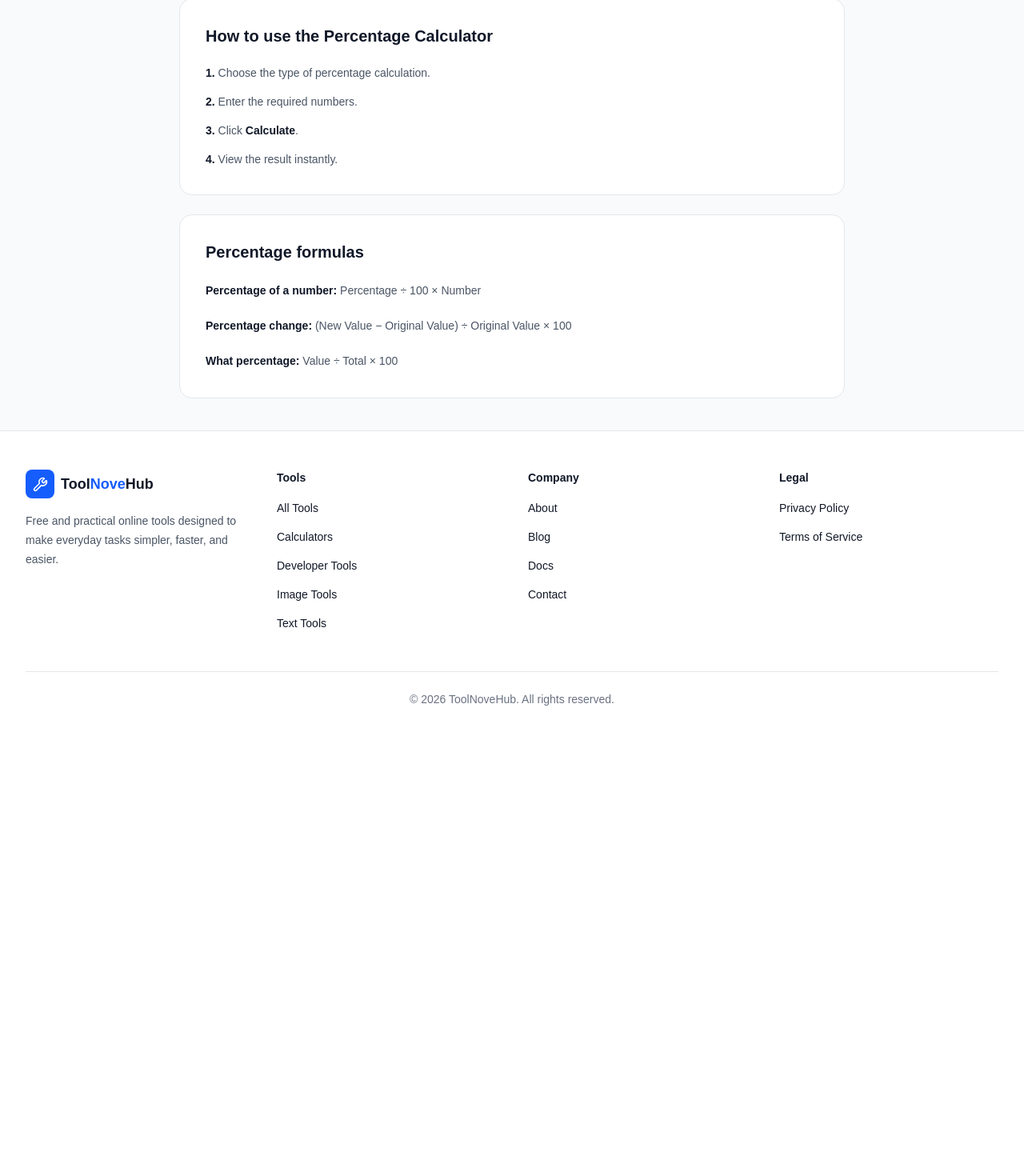
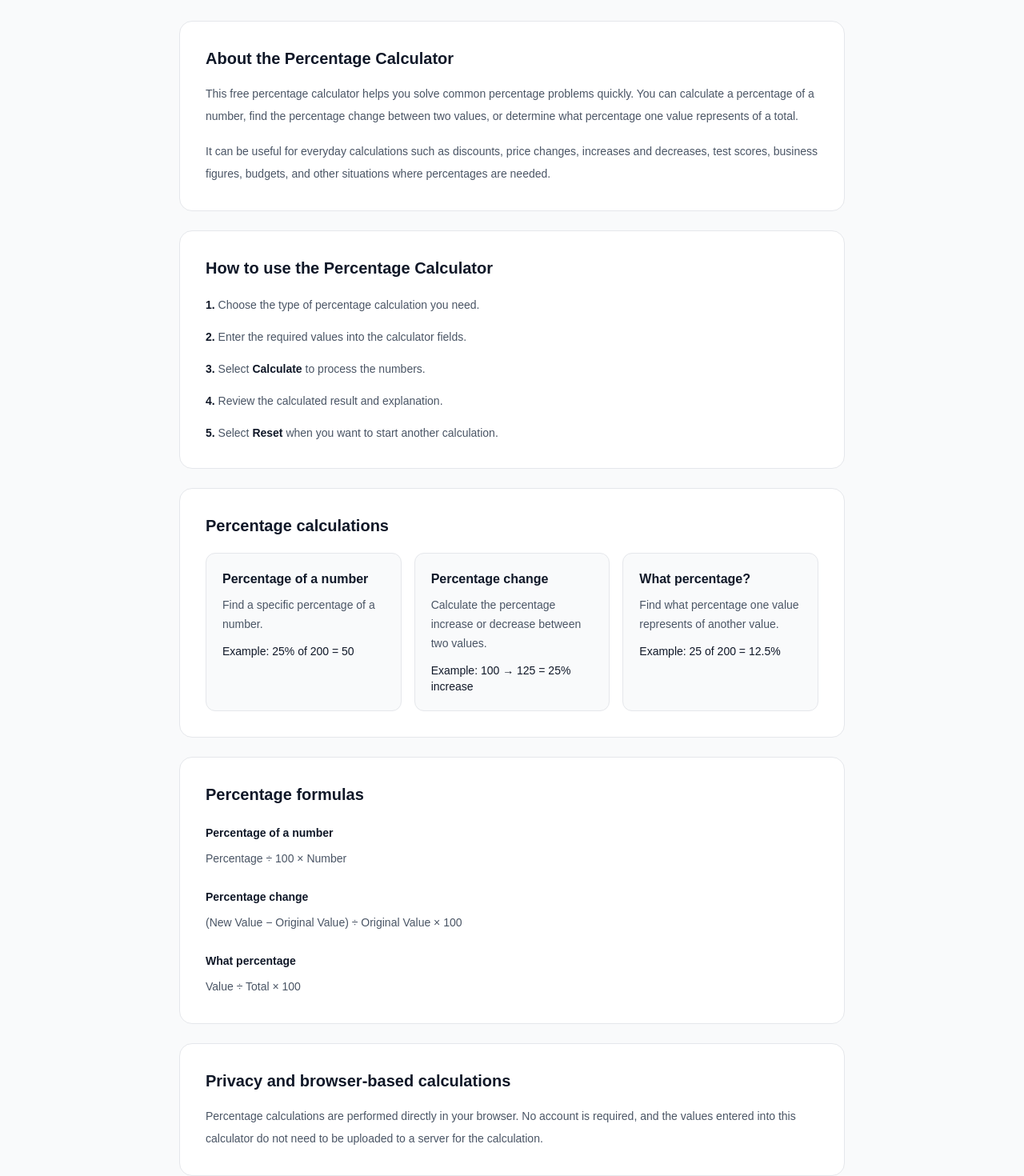
Before and after one commit to sprajeshofficial-wq/ToolNoveHub, a Next.js app: page /tools/percentage-calculator in a window 1280 px wide. Shown: the part 804-2274 px from the top of the page at 80% size. Before the commit the page ends 1736 px from the top, so only its background shows below. Built offline with nearby package versions, Linux system fonts and the light colour scheme.

Commit message:
Improve percentage calculator

```diff
--- a/app/tools/percentage-calculator/page.tsx
+++ b/app/tools/percentage-calculator/page.tsx
@@ -33,34 +33,48 @@ export default function PercentageCalculatorPage() {
         !Number.isFinite(percent) ||
         !Number.isFinite(amount)
       ) {
-        setError("Please enter valid numbers.");
+        setError("Please enter valid numbers in both fields.");
         return;
       }
 
-      setResult((percent / 100) * amount);
+      const calculatedResult = (percent / 100) * amount;
+
+      if (!Number.isFinite(calculatedResult)) {
+        setError("The calculation result is too large to display.");
+        return;
+      }
+
+      setResult(calculatedResult);
       return;
     }
 
     if (type === "change") {
-      const oldNumber = Number(oldValue);
-      const newNumber = Number(newValue);
+      const original = Number(oldValue);
+      const current = Number(newValue);
 
       if (
         oldValue.trim() === "" ||
         newValue.trim() === "" ||
-        !Number.isFinite(oldNumber) ||
-        !Number.isFinite(newNumber)
+        !Number.isFinite(original) ||
+        !Number.isFinite(current)
       ) {
-        setError("Please enter valid numbers.");
+        setError("Please enter valid numbers in both fields.");
         return;
       }
 
-      if (oldNumber === 0) {
+      if (original === 0) {
         setError("The original value cannot be zero.");
         return;
       }
 
-      setResult(((newNumber - oldNumber) / oldNumber) * 100);
+      const calculatedResult = ((current - original) / original) * 100;
+
+      if (!Number.isFinite(calculatedResult)) {
+        setError("The calculation result is too large to display.");
+        return;
+      }
+
+      setResult(calculatedResult);
       return;
     }
 
@@ -73,7 +87,7 @@ export default function PercentageCalculatorPage() {
       !Number.isFinite(part) ||
       !Number.isFinite(whole)
     ) {
-      setError("Please enter valid numbers.");
+      setError("Please enter valid numbers in both fields.");
       return;
     }
 
@@ -82,7 +96,14 @@ export default function PercentageCalculatorPage() {
       return;
     }
 
-    setResult((part / whole) * 100);
+    const calculatedResult = (part / whole) * 100;
+
+    if (!Number.isFinite(calculatedResult)) {
+      setError("The calculation result is too large to display.");
+      return;
+    }
+
+    setResult(calculatedResult);
   };
 
   const reset = () => {
@@ -96,6 +117,12 @@ export default function PercentageCalculatorPage() {
     setError("");
   };
 
+  const changeType = (newType: CalculationType) => {
+    setType(newType);
+    setResult(null);
+    setError("");
+  };
+
   const formatNumber = (num: number) => {
     return new Intl.NumberFormat("en-US", {
       maximumFractionDigits: 10,
@@ -104,6 +131,7 @@ export default function PercentageCalculatorPage() {
 
   return (
     <div className="min-h-screen bg-gray-50">
+      {/* Header */}
       <section className="border-b border-gray-200 bg-white">
         <div className="mx-auto max-w-5xl px-4 py-12 sm:px-6 lg:px-8">
           <div className="text-center">
@@ -117,14 +145,23 @@ export default function PercentageCalculatorPage() {
 
             <p className="mx-auto mt-4 max-w-2xl text-base leading-7 text-gray-600">
               Calculate percentages, percentage changes, and what percentage
-              one number is of another.
+              one number is of another with this free online calculator.
             </p>
           </div>
         </div>
       </section>
 
       <main className="mx-auto max-w-4xl px-4 py-10 sm:px-6 lg:px-8">
-        <section className="rounded-2xl border border-gray-200 bg-white p-6 shadow-sm sm:p-8">
+        {/* Calculator */}
+        <section
+          className="rounded-2xl border border-gray-200 bg-white p-5 shadow-sm sm:p-8"
+          aria-labelledby="calculator-heading"
+        >
+          <h2 id="calculator-heading" className="sr-only">
+            Percentage calculator
+          </h2>
+
+          {/* Calculation type */}
           <div
             className="grid gap-2 rounded-xl bg-gray-100 p-1 sm:grid-cols-3"
             role="tablist"
@@ -134,15 +171,11 @@ export default function PercentageCalculatorPage() {
               type="button"
               role="tab"
               aria-selected={type === "percentage"}
-              onClick={() => {
-                setType("percentage");
-                setResult(null);
-                setError("");
-              }}
-              className={`rounded-lg px-4 py-3 text-sm font-semibold transition ${
+              onClick={() => changeType("percentage")}
+              className={`rounded-lg px-3 py-3 text-sm font-semibold transition focus:outline-none focus-visible:ring-2 focus-visible:ring-blue-500 focus-visible:ring-offset-2 ${
                 type === "percentage"
                   ? "bg-white text-blue-600 shadow-sm"
-                  : "text-gray-600 hover:text-gray-900"
+                  : "text-gray-600 hover:bg-white/70 hover:text-gray-900"
               }`}
             >
               Percentage of a Number
@@ -152,15 +185,11 @@ export default function PercentageCalculatorPage() {
               type="button"
               role="tab"
               aria-selected={type === "change"}
-              onClick={() => {
-                setType("change");
-                setResult(null);
-                setError("");
-              }}
-              className={`rounded-lg px-4 py-3 text-sm font-semibold transition ${
+              onClick={() => changeType("change")}
+              className={`rounded-lg px-3 py-3 text-sm font-semibold transition focus:outline-none focus-visible:ring-2 focus-visible:ring-blue-500 focus-visible:ring-offset-2 ${
                 type === "change"
                   ? "bg-white text-blue-600 shadow-sm"
-                  : "text-gray-600 hover:text-gray-900"
+                  : "text-gray-600 hover:bg-white/70 hover:text-gray-900"
               }`}
             >
               Percentage Change
@@ -170,15 +199,11 @@ export default function PercentageCalculatorPage() {
               type="button"
               role="tab"
               aria-selected={type === "value"}
-              onClick={() => {
-                setType("value");
-                setResult(null);
-                setError("");
-              }}
-              className={`rounded-lg px-4 py-3 text-sm font-semibold transition ${
+              onClick={() => changeType("value")}
+              className={`rounded-lg px-3 py-3 text-sm font-semibold transition focus:outline-none focus-visible:ring-2 focus-visible:ring-blue-500 focus-visible:ring-offset-2 ${
                 type === "value"
                   ? "bg-white text-blue-600 shadow-sm"
-                  : "text-gray-600 hover:text-gray-900"
+                  : "text-gray-600 hover:bg-white/70 hover:text-gray-900"
               }`}
             >
               What Percentage?
@@ -186,6 +211,7 @@ export default function PercentageCalculatorPage() {
           </div>
 
           <div className="mx-auto mt-8 max-w-xl">
+            {/* Percentage of a number */}
             {type === "percentage" && (
               <div className="space-y-5">
                 <div>
@@ -201,13 +227,20 @@ export default function PercentageCalculatorPage() {
                       id="percentage"
                       type="number"
                       inputMode="decimal"
+                      step="any"
                       value={percentage}
-                      onChange={(event) => setPercentage(event.target.value)}
+                      onChange={(event) =>
+                        setPercentage(event.target.value)
+                      }
                       placeholder="25"
+                      aria-describedby="percentage-example"
                       className="w-full rounded-xl border border-gray-300 px-4 py-3 pr-12 text-sm outline-none transition focus:border-blue-500 focus:ring-2 focus:ring-blue-100"
                     />
 
-                    <span className="absolute right-4 top-1/2 -translate-y-1/2 text-sm text-gray-500">
+                    <span
+                      className="pointer-events-none absolute right-4 top-1/2 -translate-y-1/2 text-sm text-gray-500"
+                      aria-hidden="true"
+                    >
                       %
                     </span>
                   </div>
@@ -225,19 +258,25 @@ export default function PercentageCalculatorPage() {
                     id="number"
                     type="number"
                     inputMode="decimal"
+                    step="any"
                     value={number}
                     onChange={(event) => setNumber(event.target.value)}
                     placeholder="200"
+                    aria-describedby="percentage-example"
                     className="mt-2 w-full rounded-xl border border-gray-300 px-4 py-3 text-sm outline-none transition focus:border-blue-500 focus:ring-2 focus:ring-blue-100"
                   />
                 </div>
 
-                <p className="text-sm text-gray-500">
-                  Example: What is 25% of 200?
+                <p
+                  id="percentage-example"
+                  className="text-sm text-gray-500"
+                >
+                  Example: What is 25% of 200? The answer is 50.
                 </p>
               </div>
             )}
 
+            {/* Percentage change */}
             {type === "change" && (
               <div className="space-y-5">
                 <div>
@@ -252,9 +291,11 @@ export default function PercentageCalculatorPage() {
                     id="old-value"
                     type="number"
                     inputMode="decimal"
+                    step="any"
                     value={oldValue}
                     onChange={(event) => setOldValue(event.target.value)}
                     placeholder="100"
+                    aria-describedby="change-example"
                     className="mt-2 w-full rounded-xl border border-gray-300 px-4 py-3 text-sm outline-none transition focus:border-blue-500 focus:ring-2 focus:ring-blue-100"
                   />
                 </div>
@@ -271,19 +312,22 @@ export default function PercentageCalculatorPage() {
                     id="new-value"
                     type="number"
                     inputMode="decimal"
+                    step="any"
                     value={newValue}
                     onChange={(event) => setNewValue(event.target.value)}
                     placeholder="125"
+                    aria-describedby="change-example"
                     className="mt-2 w-full rounded-xl border border-gray-300 px-4 py-3 text-sm outline-none transition focus:border-blue-500 focus:ring-2 focus:ring-blue-100"
                   />
                 </div>
 
-                <p className="text-sm text-gray-500">
-                  Example: From 100 to 125 is a 25% increase.
+                <p id="change-example" className="text-sm text-gray-500">
+                  Example: A change from 100 to 125 is a 25% increase.
                 </p>
               </div>
             )}
 
+            {/* What percentage */}
             {type === "value" && (
               <div className="space-y-5">
                 <div>
@@ -298,9 +342,11 @@ export default function PercentageCalculatorPage() {
                     id="part-value"
                     type="number"
                     inputMode="decimal"
+                    step="any"
                     value={value}
                     onChange={(event) => setValue(event.target.value)}
                     placeholder="25"
+                    aria-describedby="value-example"
                     className="mt-2 w-full rounded-xl border border-gray-300 px-4 py-3 text-sm outline-none transition focus:border-blue-500 focus:ring-2 focus:ring-blue-100"
                   />
                 </div>
@@ -317,19 +363,22 @@ export default function PercentageCalculatorPage() {
                     id="total-value"
                     type="number"
                     inputMode="decimal"
+                    step="any"
                     value={total}
                     onChange={(event) => setTotal(event.target.value)}
                     placeholder="200"
+                    aria-describedby="value-example"
                     className="mt-2 w-full rounded-xl border border-gray-300 px-4 py-3 text-sm outline-none transition focus:border-blue-500 focus:ring-2 focus:ring-blue-100"
                   />
                 </div>
 
-                <p className="text-sm text-gray-500">
+                <p id="value-example" className="text-sm text-gray-500">
                   Example: 25 is 12.5% of 200.
                 </p>
               </div>
             )}
 
+            {/* Error */}
             {error && (
               <div
                 className="mt-5 rounded-xl border border-red-200 bg-red-50 px-4 py-3 text-sm text-red-700"
@@ -340,11 +389,12 @@ export default function PercentageCalculatorPage() {
               </div>
             )}
 
+            {/* Buttons */}
             <div className="mt-7 grid grid-cols-2 gap-3">
               <button
                 type="button"
                 onClick={calculate}
-                className="rounded-xl bg-blue-600 px-5 py-3.5 text-sm font-semibold text-white transition hover:bg-blue-700"
+                className="rounded-xl bg-blue-600 px-5 py-3.5 text-sm font-semibold text-white transition hover:bg-blue-700 focus:outline-none focus-visible:ring-2 focus-visible:ring-blue-500 focus-visible:ring-offset-2"
               >
                 Calculate
               </button>
@@ -352,7 +402,7 @@ export default function PercentageCalculatorPage() {
               <button
                 type="button"
                 onClick={reset}
-                className="rounded-xl border border-gray-300 bg-white px-5 py-3.5 text-sm font-semibold text-gray-800 transition hover:bg-gray-50"
+                className="rounded-xl border border-gray-300 bg-white px-5 py-3.5 text-sm font-semibold text-gray-800 transition hover:bg-gray-50 focus:outline-none focus-visible:ring-2 focus-visible:ring-blue-500 focus-visible:ring-offset-2"
               >
                 Reset
               </button>
@@ -360,17 +410,27 @@ export default function PercentageCalculatorPage() {
           </div>
         </section>
 
+        {/* Result */}
         {result !== null && (
-          <section className="mt-8 rounded-2xl border border-blue-100 bg-blue-50 p-6 sm:p-8">
+          <section
+            className="mt-8 rounded-2xl border border-blue-100 bg-blue-50 p-6 sm:p-8"
+            aria-live="polite"
+            aria-labelledby="result-heading"
+          >
             <div className="text-center">
-              <p className="text-sm font-medium text-blue-700">Result</p>
+              <p
+                id="result-heading"
+                className="text-sm font-semibold text-blue-700"
+              >
+                Result
+              </p>
 
-              <div className="mt-3 text-4xl font-bold tracking-tight text-gray-900">
+              <div className="mt-3 break-words text-4xl font-bold tracking-tight text-gray-900 sm:text-5xl">
                 {formatNumber(result)}
                 {type !== "percentage" && "%"}
               </div>
 
-              <p className="mt-3 text-sm text-gray-600">
+              <p className="mt-4 text-sm leading-6 text-gray-600">
                 {type === "percentage" &&
                   `${formatNumber(Number(percentage))}% of ${formatNumber(
                     Number(number),
@@ -392,61 +452,167 @@ export default function PercentageCalculatorPage() {
           </section>
         )}
 
+        {/* About */}
         <section className="mt-8 rounded-2xl border border-gray-200 bg-white p-6 sm:p-8">
+          <h2 className="text-xl font-bold text-gray-900">
+            About the Percentage Calculator
+          </h2>
+
+          <div className="mt-4 space-y-4 text-sm leading-7 text-gray-600">
+            <p>
+              This free percentage calculator helps you solve common percentage
+              problems quickly. You can calculate a percentage of a number,
+              find the percentage change between two values, or determine what
+              percentage one value represents of a total.
+            </p>
+
+            <p>
+              It can be useful for everyday calculations such as discounts,
+              price changes, increases and decreases, test scores, business
+              figures, budgets, and other situations where percentages are
+              needed.
+            </p>
+          </div>
+        </section>
+
+        {/* How to use */}
+        <section className="mt-6 rounded-2xl border border-gray-200 bg-white p-6 sm:p-8">
           <h2 className="text-xl font-bold text-gray-900">
             How to use the Percentage Calculator
           </h2>
 
-          <ol className="mt-5 space-y-3 text-sm leading-6 text-gray-600">
+          <ol className="mt-5 space-y-4 text-sm leading-6 text-gray-600">
             <li>
-              <strong className="text-gray-900">1.</strong> Choose the type of
-              percentage calculation.
+              <strong className="text-gray-900">1.</strong>{" "}
+              Choose the type of percentage calculation you need.
             </li>
 
             <li>
-              <strong className="text-gray-900">2.</strong> Enter the required
-              numbers.
+              <strong className="text-gray-900">2.</strong>{" "}
+              Enter the required values into the calculator fields.
             </li>
 
             <li>
-              <strong className="text-gray-900">3.</strong> Click
-              <strong className="text-gray-900"> Calculate</strong>.
+              <strong className="text-gray-900">3.</strong>{" "}
+              Select <strong className="text-gray-900">Calculate</strong> to
+              process the numbers.
             </li>
 
             <li>
-              <strong className="text-gray-900">4.</strong> View the result
-              instantly.
+              <strong className="text-gray-900">4.</strong>{" "}
+              Review the calculated result and explanation.
+            </li>
+
+            <li>
+              <strong className="text-gray-900">5.</strong>{" "}
+              Select <strong className="text-gray-900">Reset</strong> when you
+              want to start another calculation.
             </li>
           </ol>
         </section>
 
+        {/* Calculation types */}
+        <section className="mt-6 rounded-2xl border border-gray-200 bg-white p-6 sm:p-8">
+          <h2 className="text-xl font-bold text-gray-900">
+            Percentage calculations
+          </h2>
+
+          <div className="mt-5 grid gap-4 sm:grid-cols-3">
+            <article className="rounded-xl border border-gray-200 bg-gray-50 p-5">
+              <h3 className="font-semibold text-gray-900">
+                Percentage of a number
+              </h3>
+
+              <p className="mt-2 text-sm leading-6 text-gray-600">
+                Find a specific percentage of a number.
+              </p>
+
+              <p className="mt-3 text-sm font-medium text-gray-900">
+                Example: 25% of 200 = 50
+              </p>
+            </article>
+
+            <article className="rounded-xl border border-gray-200 bg-gray-50 p-5">
+              <h3 className="font-semibold text-gray-900">
+                Percentage change
+              </h3>
+
+              <p className="mt-2 text-sm leading-6 text-gray-600">
+                Calculate the percentage increase or decrease between two
+                values.
+              </p>
+
+              <p className="mt-3 text-sm font-medium text-gray-900">
+                Example: 100 → 125 = 25% increase
+              </p>
+            </article>
+
+            <article className="rounded-xl border border-gray-200 bg-gray-50 p-5">
+              <h3 className="font-semibold text-gray-900">
+                What percentage?
+              </h3>
+
+              <p className="mt-2 text-sm leading-6 text-gray-600">
+                Find what percentage one value represents of another value.
+              </p>
+
+              <p className="mt-3 text-sm font-medium text-gray-900">
+                Example: 25 of 200 = 12.5%
+              </p>
+            </article>
+          </div>
+        </section>
+
+        {/* Formulas */}
         <section className="mt-6 rounded-2xl border border-gray-200 bg-white p-6 sm:p-8">
           <h2 className="text-xl font-bold text-gray-900">
             Percentage formulas
           </h2>
 
-          <div className="mt-5 space-y-4 text-sm leading-7 text-gray-600">
-            <p>
-              <strong className="text-gray-900">
-                Percentage of a number:
-              </strong>{" "}
+          <div className="mt-5 space-y-5 text-sm leading-7 text-gray-600">
+            <div>
+              <h3 className="font-semibold text-gray-900">
+                Percentage of a number
+              </h3>
+
+              <p className="mt-1">
                 Percentage ÷ 100 × Number
               </p>
+            </div>
 
-            <p>
-              <strong className="text-gray-900">
-                Percentage change:
-              </strong>{" "}
+            <div>
+              <h3 className="font-semibold text-gray-900">
+                Percentage change
+              </h3>
+
+              <p className="mt-1">
                 (New Value − Original Value) ÷ Original Value × 100
               </p>
+            </div>
 
-            <p>
-              <strong className="text-gray-900">
-                What percentage:
-              </strong>{" "}
+            <div>
+              <h3 className="font-semibold text-gray-900">
+                What percentage
+              </h3>
+
+              <p className="mt-1">
                 Value ÷ Total × 100
               </p>
             </div>
+          </div>
+        </section>
+
+        {/* Privacy */}
+        <section className="mt-6 rounded-2xl border border-gray-200 bg-white p-6 sm:p-8">
+          <h2 className="text-xl font-bold text-gray-900">
+            Privacy and browser-based calculations
+          </h2>
+
+          <p className="mt-4 text-sm leading-7 text-gray-600">
+            Percentage calculations are performed directly in your browser.
+            No account is required, and the values entered into this calculator
+            do not need to be uploaded to a server for the calculation.
+          </p>
         </section>
       </main>
     </div>
```
Lines whose indentation alone changed are shown as unchanged.
